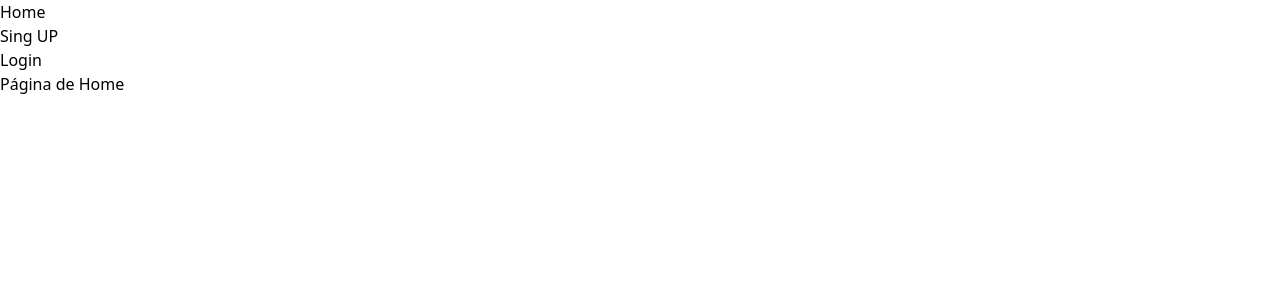
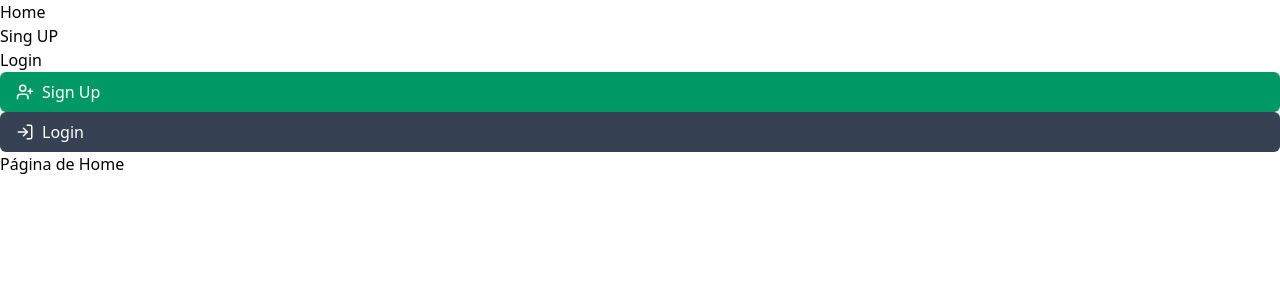
Before and after one commit to YoAriel/tpi-cu, a React app: page / in a window 1280 px wide. Shown: the top 300 px of the page. Built offline with nearby package versions, Linux system fonts and the light colour scheme; the HTML template or start-up script is replaced by a standard one.

Commit message:
feat: creacion del componente AuthStatus e instalacion lucide icon

```diff
--- a/package.json
+++ b/package.json
@@ -11,6 +11,7 @@
   },
   "dependencies": {
     "@tailwindcss/vite": "^4.1.13",
+    "lucide-react": "^0.544.0",
     "react": "^19.1.1",
     "react-dom": "^19.1.1",
     "react-router-dom": "^7.9.3",
--- a/src/App.jsx
+++ b/src/App.jsx
@@ -3,12 +3,14 @@ import HomePage from './pages/HomePage';
 import SignUpPage from './pages/SignUpPage';
 import LoginPage from './pages/LoginPage';
 import Navbar from './components/Navbar';
+import AuthStatus from './components/AuthStatus';
 
 const App = () =>{
   const userLogin = false
   return(
     <Router>
       <Navbar/>
+      <AuthStatus/>
       <Routes>
         <Route path="/" element={<HomePage/>} />
         <Route path="/signup" element={!userLogin ? <SignUpPage/> : <Navigate to="/"/>} />
--- /dev/null
+++ b/src/components/AuthStatus.jsx
@@ -0,0 +1,23 @@
+import { useState } from 'react'
+import { Link } from 'react-router-dom'
+import {LogIn, LogOut, UserPlus} from 'lucide-react'
+
+const AuthStatus = ({user = false}) => {
+const [login, setLogin] = useState(true)
+
+return user ? (<button className="bg-gray-700 hover:bg-gray-600 text-white py-2 px-4 rounded-md flex items-center transition duration-300 ease-in-out" onClick={() => setLogin(!login)}>
+    <LogOut size={18}/><span className='hiden sm:inline ml-2'>Logout</span></button>) :
+    <>
+    <Link to={"/signup"} className="bg-emerald-600 hover:bg-emerald-700 text-white py-2 px-4 rounded-md flex items-center transition duration-300 ease-in-out" onClick={() => setlogin(!login)}>
+    <UserPlus className='mr-2' size={18} />Sign Up</Link>
+
+    <Link to={"/login"} className="bg-gray-700 hover:bg-emerald-700 text-white py-2 px-4 rounded-md flex items-center transition duration-300 ease-in-out" >
+    {/* <UserPlus className='mr-2' size={18} /> */}
+    <LogIn className='mr-2' size={18}/>
+    Login
+    </Link>
+    </>
+}
+
+
+export default AuthStatus
```
Also changed, not shown: 1 other file (tests, documents, lock files or other folders).
